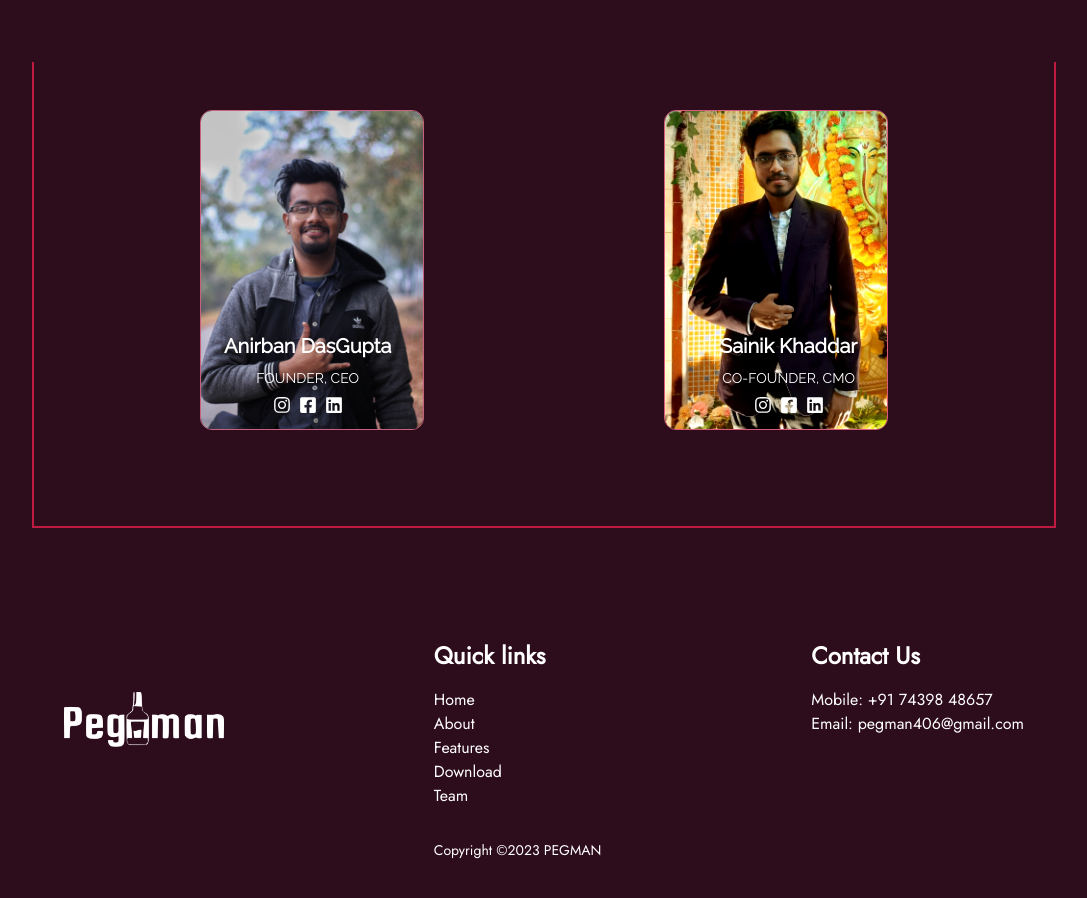
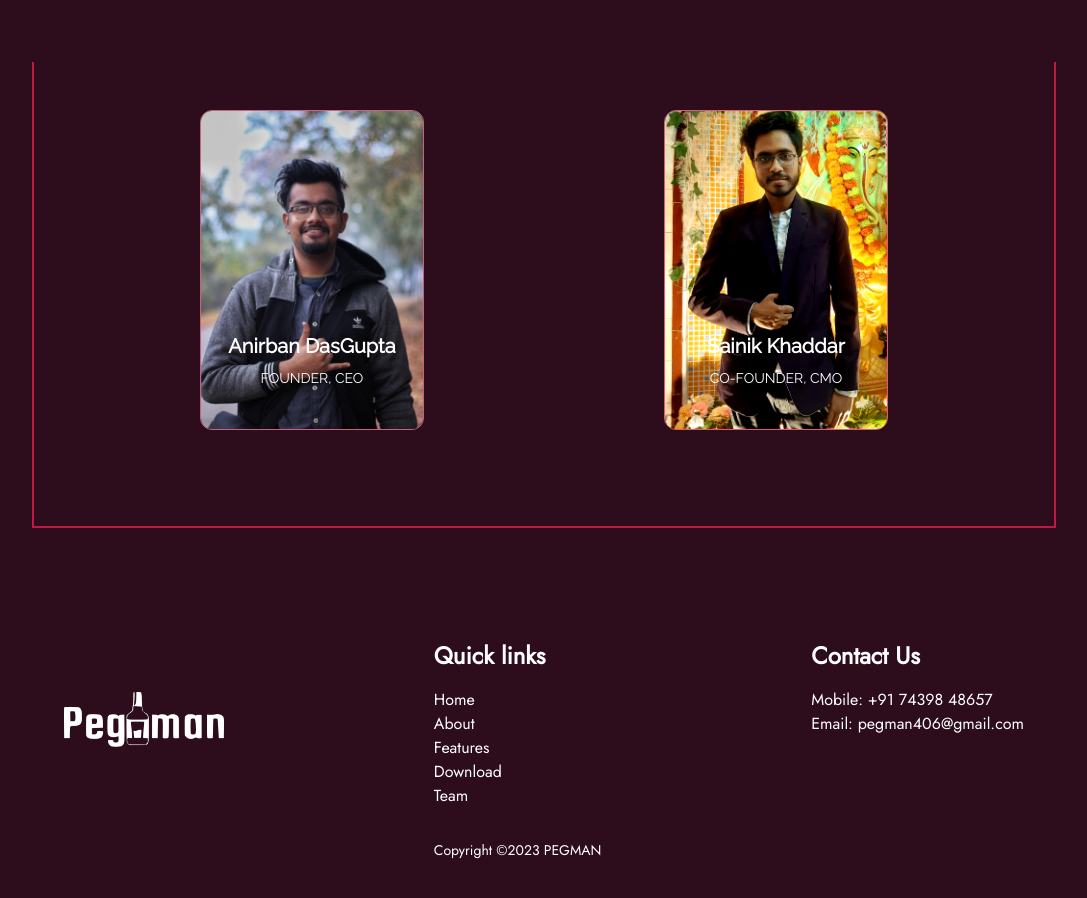
Before and after one commit to akash0708/pegman-web, a Next.js app: page / in a window 1280 px wide. Shown: the part 4065-4963 px from the top of the page, without its empty margins (96-1183 px from the left). Built offline with nearby package versions, Linux system fonts and the light colour scheme; a web font is replaced by a local one.

Commit message:
team section hover effect

```diff
--- a/components/Team.js
+++ b/components/Team.js
@@ -15,36 +15,36 @@ const Team = () => {
         </span>
       </div>
       <div className="content sm:border-2 sm:border-t-0 sm:border-[#BF1B42] w-4/5 h-fit flex flex-col sm:flex-row items-center justify-center gap-28 md:gap-28 lg:gap-60 p-12 pb-24">
-        <div className="image_card h-80 w-56 relative">
+        <div className="image_card h-80 w-56 relative group flex justify-center items-center overflow-hidden">
           <Image
             src="/anirban.png"
             alt="anirban"
             fill
-            className="object-cover rounded-xl border border-[#C6627D]"
+            className="object-cover rounded-xl border border-[#C6627D] lg:group-hover:scale-105 transition-all duration-300"
           />
-          <div className="absolute flex flex-col gap-2 items-center bottom-4 left-6 text-white">
+          <div className="absolute flex flex-col gap-2 items-center bottom-4 text-white">
             <p className="font-Raleway text-xl font-semibold">
               Anirban DasGupta
             </p>
             <p className="uppercase font-Raleway text-sm">founder, ceo</p>
-            <div className="socials flex flex-row gap-2 text-lg">
+            <div className="socials flex flex-row gap-2 text-lg lg:opacity-0 lg:group-hover:opacity-100 transition duration-500">
               <FaInstagram />
               <FaFacebookSquare />
               <FaLinkedin />
             </div>
           </div>
         </div>
-        <div className="image_card h-80 w-56 relative">
+        <div className="image_card h-80 w-56 relative group flex justify-center items-center overflow-hidden">
           <Image
             src="/sainikblack.png"
             alt="sainik"
             fill
-            className="object-cover rounded-xl border border-[#C6627D] contrast-125"
+            className="object-cover rounded-xl border border-[#C6627D] contrast-125 lg:group-hover:scale-105 transition-all duration-300"
           />
-          <div className="absolute flex flex-col gap-2 items-center bottom-4 left-14 text-white">
+          <div className="absolute flex flex-col gap-2 items-center bottom-4 text-white">
             <p className="font-Raleway text-xl font-semibold">Sainik Khaddar</p>
             <p className="uppercase font-Raleway text-sm">co-founder, cmo</p>
-            <div className="socials flex flex-row gap-2 text-lg">
+            <div className="socials flex flex-row gap-2 text-lg lg:opacity-0 lg:group-hover:opacity-100 transition duration-500">
               <FaInstagram />
               <FaFacebookSquare />
               <FaLinkedin />
```
